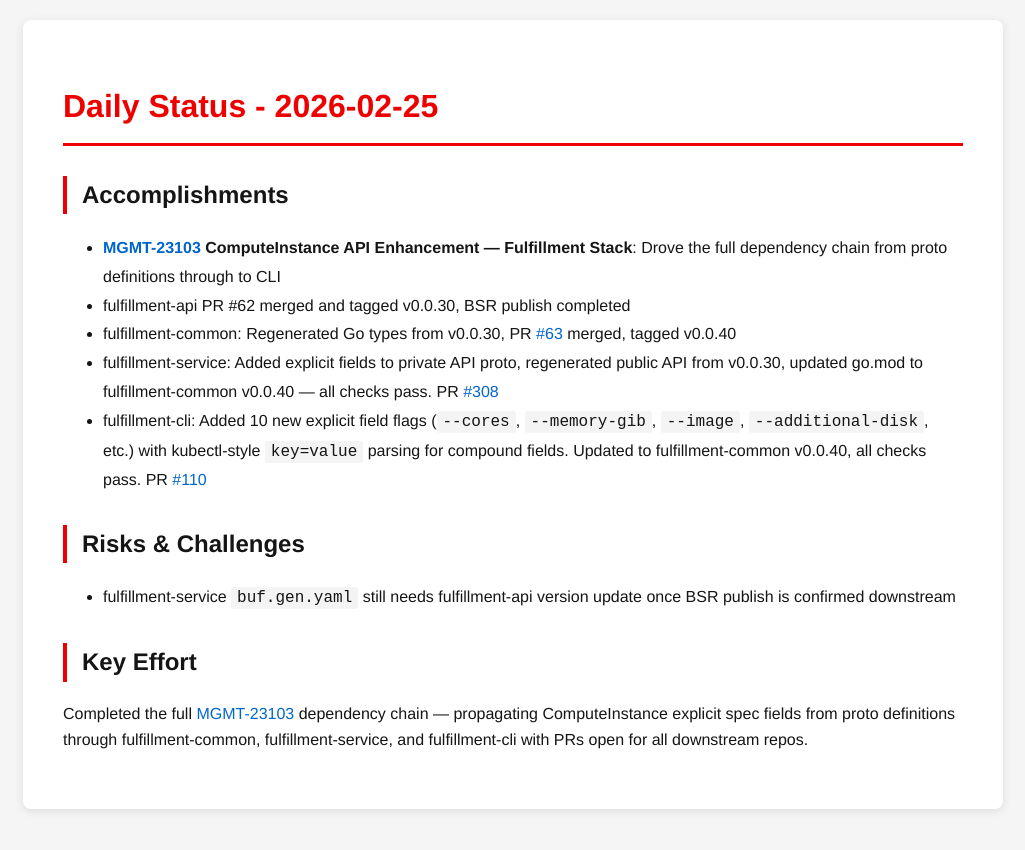
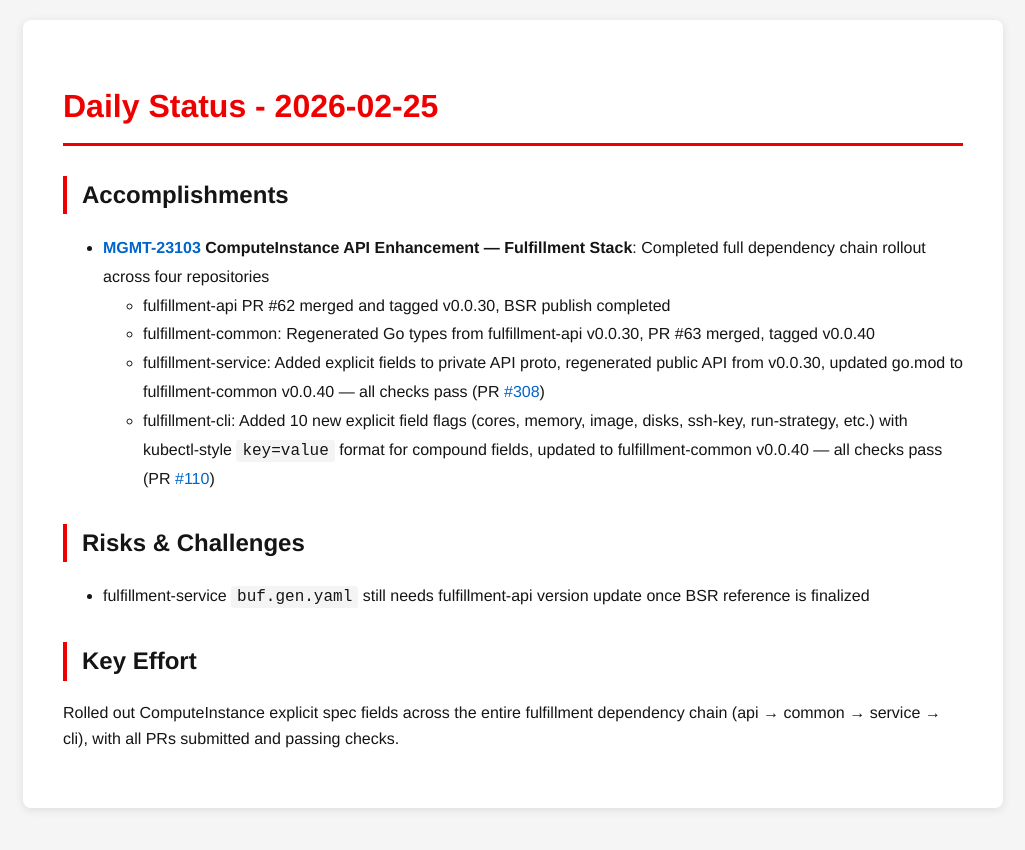
Before and after one commit to tzvatot/daily-status, a Jekyll site: the page built from 2026-02-25.md, in a window 1280 px wide. Shown: the top 850 px of the page, without its empty margins (127-1152 px from the left). Built offline with Jekyll 4.4.1, drawn with Linux system fonts in a browser that asks for light colours.

Commit message:
Daily status update - 2026-02-25

```diff
--- a/2026-02-25.md
+++ b/2026-02-25.md
@@ -8,16 +8,16 @@ date: 2026-02-25
 
 ## Accomplishments
 
-- **[MGMT-23103](https://issues.redhat.com/browse/MGMT-23103) ComputeInstance API Enhancement — Fulfillment Stack**: Drove the full dependency chain from proto definitions through to CLI
-- fulfillment-api PR #62 merged and tagged v0.0.30, BSR publish completed
-- fulfillment-common: Regenerated Go types from v0.0.30, PR [#63](https://github.com/osac-project/fulfillment-common/pull/63) merged, tagged v0.0.40
-- fulfillment-service: Added explicit fields to private API proto, regenerated public API from v0.0.30, updated go.mod to fulfillment-common v0.0.40 — all checks pass. PR [#308](https://github.com/osac-project/fulfillment-service/pull/308)
-- fulfillment-cli: Added 10 new explicit field flags (`--cores`, `--memory-gib`, `--image`, `--additional-disk`, etc.) with kubectl-style `key=value` parsing for compound fields. Updated to fulfillment-common v0.0.40, all checks pass. PR [#110](https://github.com/osac-project/fulfillment-cli/pull/110)
+- **[MGMT-23103](https://issues.redhat.com/browse/MGMT-23103) ComputeInstance API Enhancement — Fulfillment Stack**: Completed full dependency chain rollout across four repositories
+  - fulfillment-api PR #62 merged and tagged v0.0.30, BSR publish completed
+  - fulfillment-common: Regenerated Go types from fulfillment-api v0.0.30, PR #63 merged, tagged v0.0.40
+  - fulfillment-service: Added explicit fields to private API proto, regenerated public API from v0.0.30, updated go.mod to fulfillment-common v0.0.40 — all checks pass (PR [#308](https://github.com/osac-project/fulfillment-service/pull/308))
+  - fulfillment-cli: Added 10 new explicit field flags (cores, memory, image, disks, ssh-key, run-strategy, etc.) with kubectl-style `key=value` format for compound fields, updated to fulfillment-common v0.0.40 — all checks pass (PR [#110](https://github.com/osac-project/fulfillment-cli/pull/110))
 
 ## Risks & Challenges
 
-- fulfillment-service `buf.gen.yaml` still needs fulfillment-api version update once BSR publish is confirmed downstream
+- fulfillment-service `buf.gen.yaml` still needs fulfillment-api version update once BSR reference is finalized
 
 ## Key Effort
 
-Completed the full [MGMT-23103](https://issues.redhat.com/browse/MGMT-23103) dependency chain — propagating ComputeInstance explicit spec fields from proto definitions through fulfillment-common, fulfillment-service, and fulfillment-cli with PRs open for all downstream repos.
+Rolled out ComputeInstance explicit spec fields across the entire fulfillment dependency chain (api → common → service → cli), with all PRs submitted and passing checks.
```
